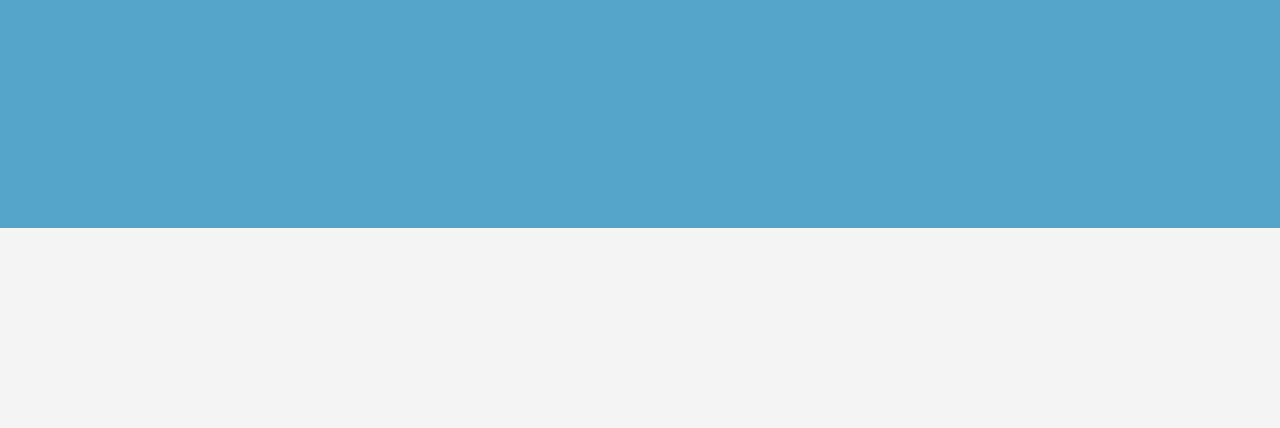
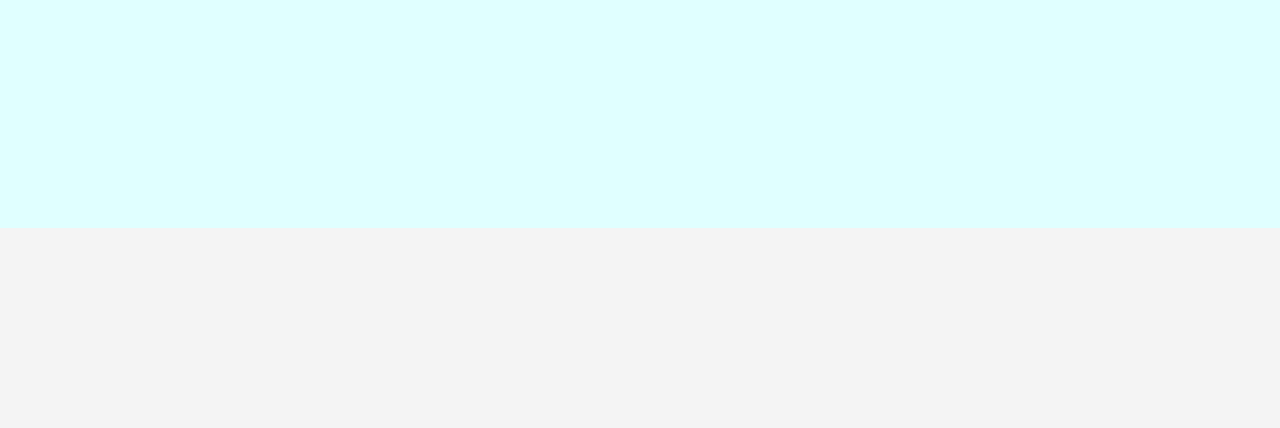
Before and after one commit to RobertEJohnson/mini-scss-project, a plain HTML site: page index.html in a window 1280 px wide. Shown: the part 372-800 px from the top of the page. Drawn offline with nearby package versions, Linux system fonts and the light colour scheme; files that its build step writes are made by us from their sources.

Commit message:
Added set-text-color function and set-background mixin

```diff
--- a/scss/_config.scss
+++ b/scss/_config.scss
@@ -4,5 +4,25 @@
 //Making variables with scss is easy! Just add a sigil before!
 $light-color: #f4f4f4;
 $font-stack: Arial, Helvetica, sans-serif;
-$primary-color: rgb(85, 164, 201);
+//$primary-color: rgb(85, 164, 201);
 $secondary-color: #6cebcb;
+$primary-color: #e0ffff;
+
+// Set text color based on bg-color
+// scss function
+
+@function set-text-color($color){
+    @if(lightness($color) > 70){
+        @return #333;
+    }
+    @else{
+        @return #fff;
+    }
+}
+
+// set background & text color mixin
+// mixins are like a function but they don't return anything
+@mixin set-background($color){
+    background-color: $color;
+    color: set-text-color($color);
+}
```
